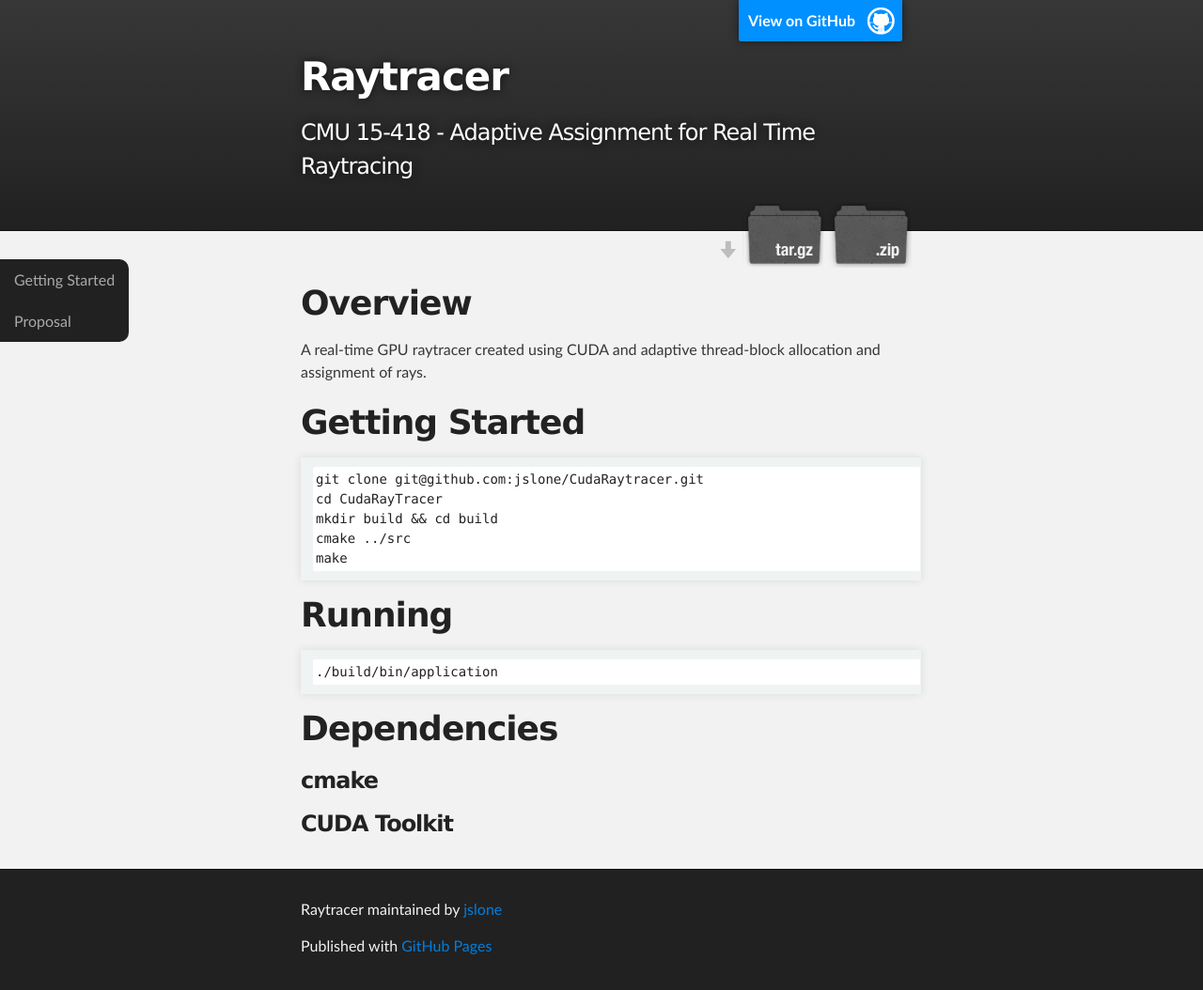
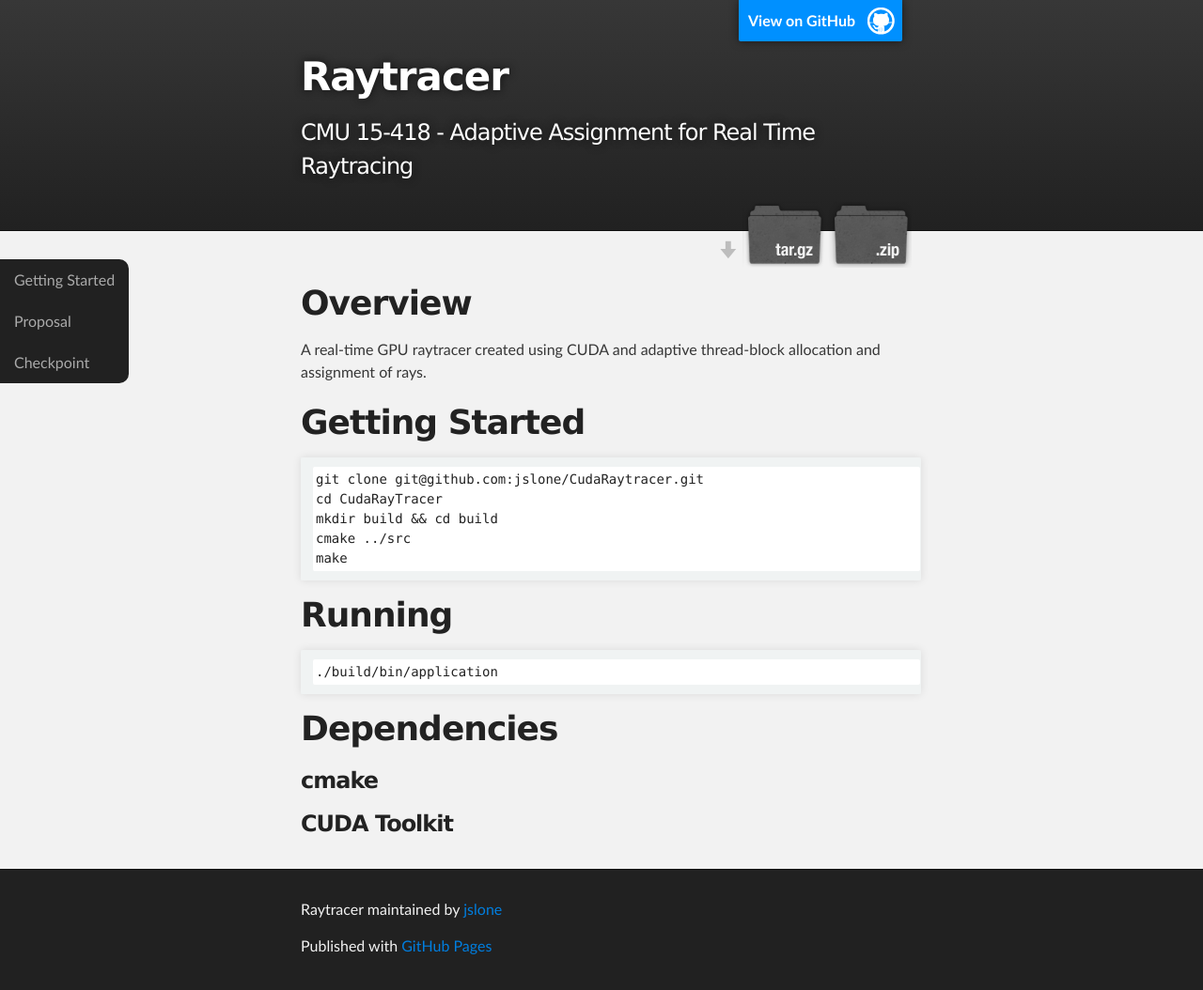
Before and after one commit to jslone/CudaRaytracer, a Jekyll site: the page built from index.md, in a window 1280 px wide. Shown: the whole page at 94% size. Built offline with Jekyll 4.4.1, drawn with Linux system fonts in a browser that asks for light colours.

Commit message:
Web pages

```diff
--- a/_layouts/page.html
+++ b/_layouts/page.html
@@ -34,6 +34,7 @@
         <ul>
           <li><a href="index.html">Getting Started</a></li>
           <li><a href="proposal.html">Proposal</a></li>
+	  <li><a href="checkpoint.html">Checkpoint</a></li>
         </ul>
       </section>
       <section id="main_content" class="inner">
```
